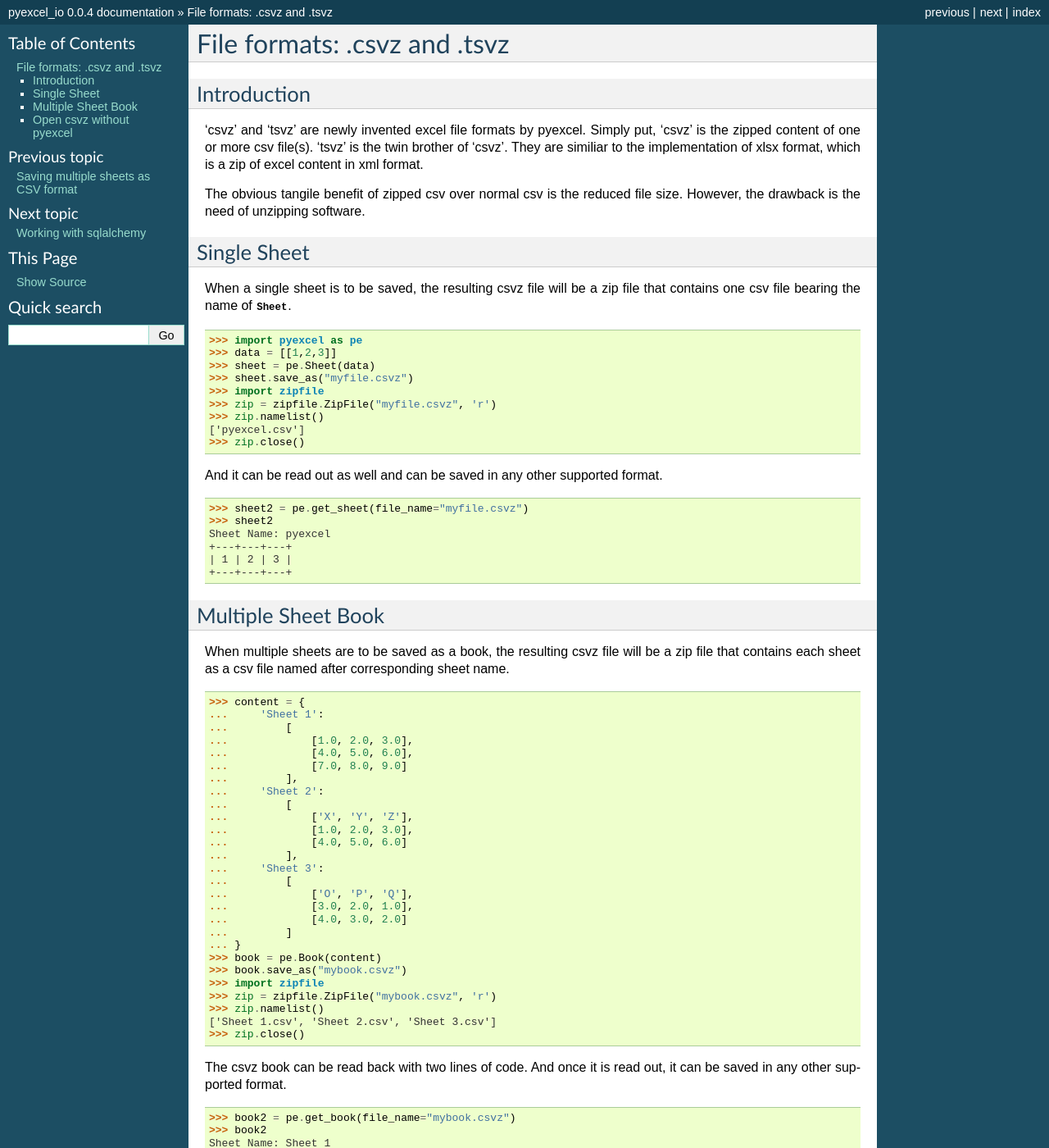
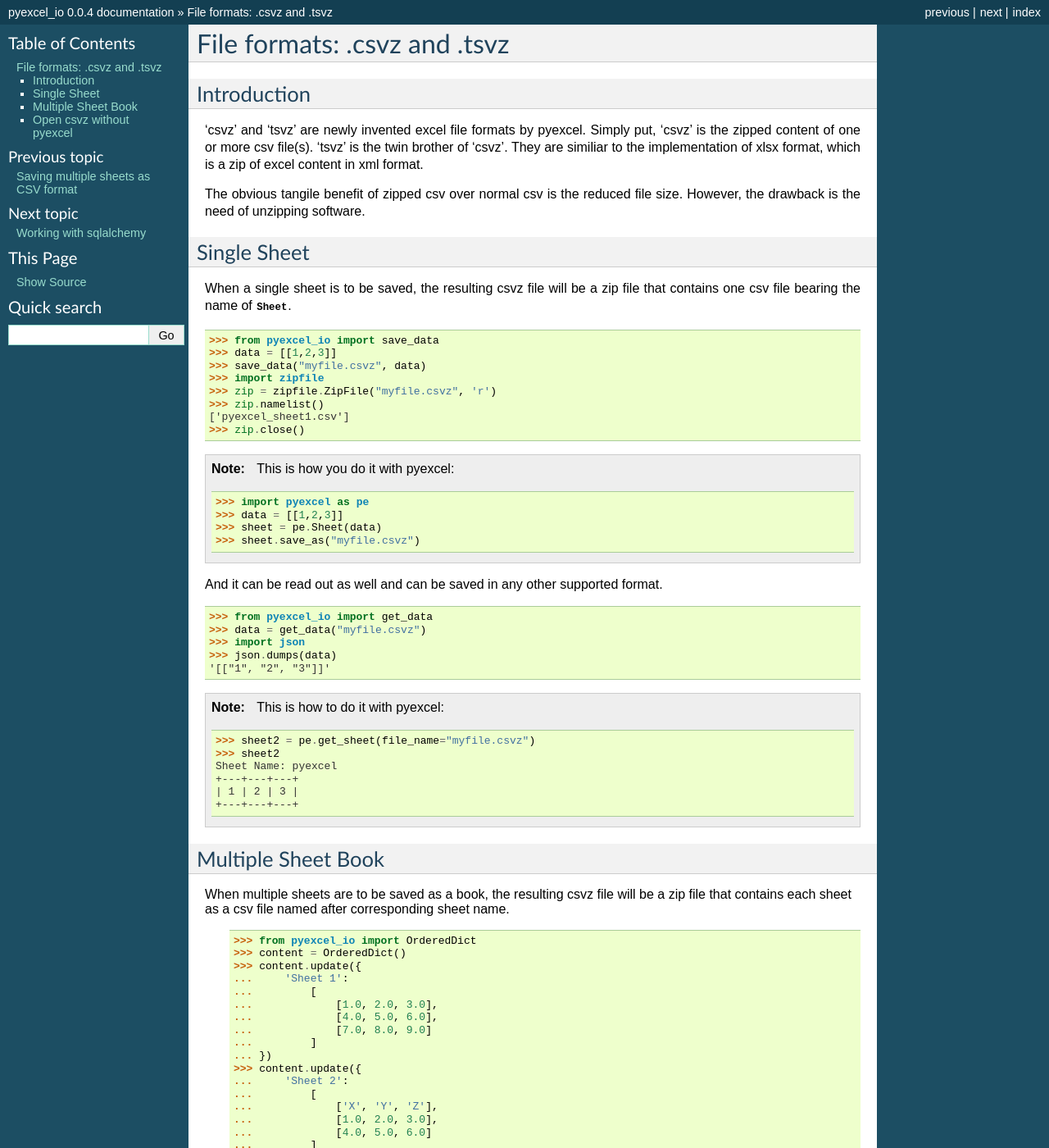
Before and after one commit to pyexcel/pyexcel-io, a Sphinx documentation site: the page built from doc/source/csvz.rst, in a window 1280 px wide and 1400 px high. Shown: the whole window at 82% size. Built offline with Sphinx 7.4.7, drawn with Linux system fonts in a browser that asks for light colours; some of the changed text lies outside the part shown.

Commit message:
show case csvz

```diff
--- a/doc/source/csvz.rst
+++ b/doc/source/csvz.rst
@@ -16,60 +16,102 @@
 
 When a single sheet is to be saved, the resulting csvz file will be a zip file that contains one csv file bearing the name of :class:`~pyexcel.Sheet`.
 
-    >>> import pyexcel as pe
+    >>> from pyexcel_io import save_data
     >>> data = [[1,2,3]]
-    >>> sheet = pe.Sheet(data)
-    >>> sheet.save_as("myfile.csvz")
+    >>> save_data("myfile.csvz", data)
     >>> import zipfile
     >>> zip = zipfile.ZipFile("myfile.csvz", 'r')
     >>> zip.namelist()
-    ['pyexcel.csv']
+    ['pyexcel_sheet1.csv']
     >>> zip.close()
+
+.. note::
+
+   This is how you do it with pyexcel::
+
+        >>> import pyexcel as pe
+        >>> data = [[1,2,3]]
+        >>> sheet = pe.Sheet(data)
+        >>> sheet.save_as("myfile.csvz")
 
 And it can be read out as well and can be saved in any other supported format.
 
-    >>> sheet2 = pe.get_sheet(file_name="myfile.csvz")
-    >>> sheet2
-    Sheet Name: pyexcel
-    +---+---+---+
-    | 1 | 2 | 3 |
-    +---+---+---+
+    >>> from pyexcel_io import get_data
+    >>> data = get_data("myfile.csvz")
+    >>> import json
+    >>> json.dumps(data)
+    '[["1", "2", "3"]]'
+
+.. note::
+
+   This is how to do it with pyexcel::
+
+       >>> sheet2 = pe.get_sheet(file_name="myfile.csvz")
+       >>> sheet2
+       Sheet Name: pyexcel
+       +---+---+---+
+       | 1 | 2 | 3 |
+       +---+---+---+
 
 
 Multiple Sheet Book
 -------------------
 
 When multiple sheets are to be saved as a book, the resulting csvz file will be a zip file that contains each sheet as a csv file named after corresponding sheet name.
-
-    >>> content = {
+    >>> from pyexcel_io import OrderedDict
+    >>> content = OrderedDict()
+    >>> content.update({
     ...     'Sheet 1':
     ...         [
     ...             [1.0, 2.0, 3.0],
     ...             [4.0, 5.0, 6.0],
     ...             [7.0, 8.0, 9.0]
-    ...         ],
+    ...         ]
+    ... })
+    >>> content.update({
     ...     'Sheet 2':
     ...         [
     ...             ['X', 'Y', 'Z'],
     ...             [1.0, 2.0, 3.0],
     ...             [4.0, 5.0, 6.0]
-    ...         ],
+    ...         ]
+    ... })
+    >>> content.update({
     ...     'Sheet 3':
     ...         [
     ...             ['O', 'P', 'Q'],
     ...             [3.0, 2.0, 1.0],
     ...             [4.0, 3.0, 2.0]
     ...         ]
-    ... }
-    >>> book = pe.Book(content)
-    >>> book.save_as("mybook.csvz")
+    ... })
+    >>> save_data("mybook.csvz", content)
     >>> import zipfile
     >>> zip = zipfile.ZipFile("mybook.csvz", 'r')
     >>> zip.namelist()
     ['Sheet 1.csv', 'Sheet 2.csv', 'Sheet 3.csv']
     >>> zip.close()
 
+.. note::
+
+   This is how you do it with pyexcel:
+
+       >>> book = pe.Book(content)
+       >>> book.save_as("mybook.csvz")
+       >>> import zipfile
+       >>> zip = zipfile.ZipFile("mybook.csvz", 'r')
+       >>> zip.namelist()
+       ['Sheet 1.csv', 'Sheet 2.csv', 'Sheet 3.csv']
+       >>> zip.close()
+
 The csvz book can be read back with two lines of code. And once it is read out, it can be saved in any other supported format.
+
+    >>> book2 = get_data("mybook.csvz")
+    >>> json.dumps(book2)
+    '{"Sheet 1": [["1.0", "2.0", "3.0"], ["4.0", "5.0", "6.0"], ["7.0", "8.0", "9.0"]], "Sheet 2": [["X", "Y", "Z"], ["1.0", "2.0", "3.0"], ["4.0", "5.0", "6.0"]], "Sheet 3": [["O", "P", "Q"], ["3.0", "2.0", "1.0"], ["4.0", "3.0", "2.0"]]}'
+
+.. note::
+
+   This is how you do it with pyexcel
 
     >>> book2 = pe.get_book(file_name="mybook.csvz")
     >>> book2
--- a/doc/source/django.rst
+++ b/doc/source/django.rst
@@ -52,7 +52,7 @@
 
 Let's suppose we have a django model:
 
-    >>> from pyexcel_io import save_data, DB_DJANGO
+    >>> from pyexcel_io import save_data, DB_DJANGO, DEFAULT_SHEET_NAME
     >>> model = FakeDjangoModel()
 
 Suppose you have these data::
@@ -62,7 +62,7 @@
     ...     [1, 2, 3],
     ...     [4, 5, 6]
     ... ]
-    >>> save_data(DB_DJANGO, data[1:], models={"csv": [model, data[0], None, None]})
+    >>> save_data(DB_DJANGO, data[1:], models={DEFAULT_SHEET_NAME: [model, data[0], None, None]})
     >>> model.objects.objs
     [{'Y': 2, 'X': 1, 'Z': 3}, {'Y': 5, 'X': 4, 'Z': 6}]
 
--- a/doc/source/sqlalchemy.rst
+++ b/doc/source/sqlalchemy.rst
@@ -40,12 +40,12 @@
 
 Here's the actual code to achieve it:
 
-    >>> from pyexcel_io import save_data, DB_SQL
+    >>> from pyexcel_io import save_data, DB_SQL, DEFAULT_SHEET_NAME
     >>> mysession = Session()
     >>> save_data(DB_SQL,
     ...      data[1:],
     ...      session=mysession,
-    ...      tables={ 'csv': [Pyexcel, data[0], None, None]}
+    ...      tables={ DEFAULT_SHEET_NAME: [Pyexcel, data[0], None, None] }
     ... )
 
 Now let's verify the data:
--- a/pyexcel_io/__init__.py
+++ b/pyexcel_io/__init__.py
@@ -41,6 +41,7 @@
     FILE_FORMAT_XLSM,
     DB_SQL,
     DB_DJANGO,
+    DEFAULT_SHEET_NAME
 )
 
 
@@ -246,7 +247,7 @@
     to_store = data
     if isinstance(data, list):
         single_sheet_in_book = True
-        to_store = {"csv": data}
+        to_store = {DEFAULT_SHEET_NAME: data}
     else:
         single_sheet_in_book = False
 
```
Also changed, not shown: 2 other files.
